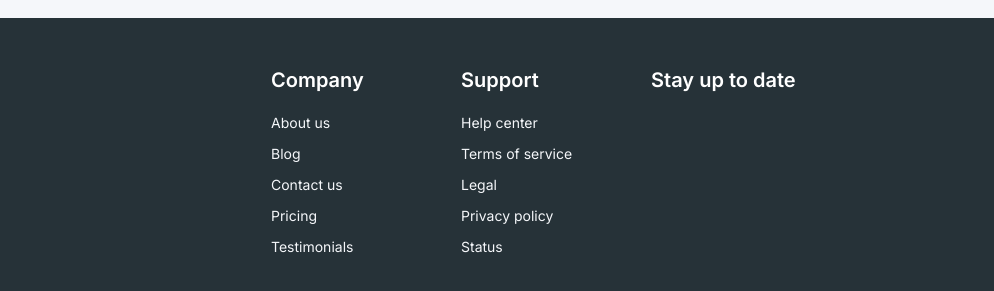
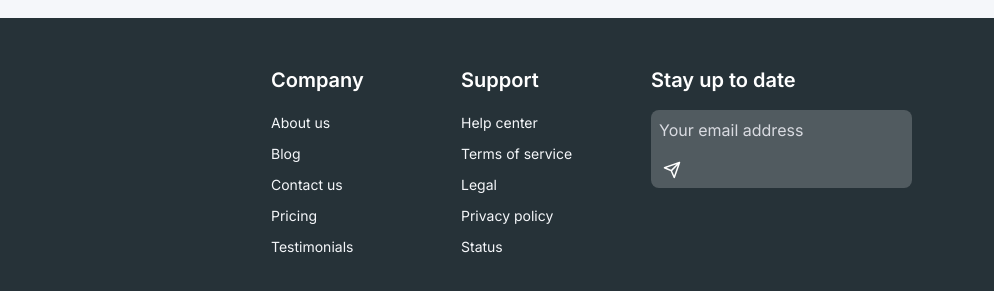
Before and after one commit to daniyalrajputt/ui-assessment, a website: page index.html in a window 1280 px wide. Shown: the part 4013-4304 px from the top of the page, 286-1280 px from the left. Drawn offline with nearby package versions, Linux system fonts and the light colour scheme.

Commit message:
landing page completed

```diff
--- a/index.html
+++ b/index.html
@@ -405,6 +405,14 @@
                     </div>
                     <div class="col-lg-3">
                         <h4 class="heading-4 text-white fw-semibold mb-3">Stay up to date</h4>
+                        <form action="">
+                            <div class="input-group rounded-3">
+                                <input type="email" placeholder="Your email address" class="bg-transparent border-0 p-2">
+                                <button class="btn bg-transparent">
+                                    <img src="assets/images/send-icon.svg" alt="">
+                                </button>
+                            </div>
+                        </form>
                     </div>
                 </div>
             </div>
--- a/styles/scss/style.scss
+++ b/styles/scss/style.scss
@@ -121,3 +121,25 @@ header {
         box-shadow: 0px 8px 16px 0px rgba(171, 190, 209, 0.40);
     }
 }
+
+
+.input-group {
+    background: rgba(255, 255, 255, 0.2);
+    flex-shrink: 0;
+    display: flex;
+    align-items: center;
+    justify-content: space-between;
+
+    input {
+        outline: none;
+        color: $white;
+
+        &::placeholder {
+            color: #D9DBE1;
+        }
+    }
+
+    button {
+        flex-shrink: 0;
+    }
+}
```
Also changed, not shown: assets/images/send-icon.svg (added), styles/css/style.css.
